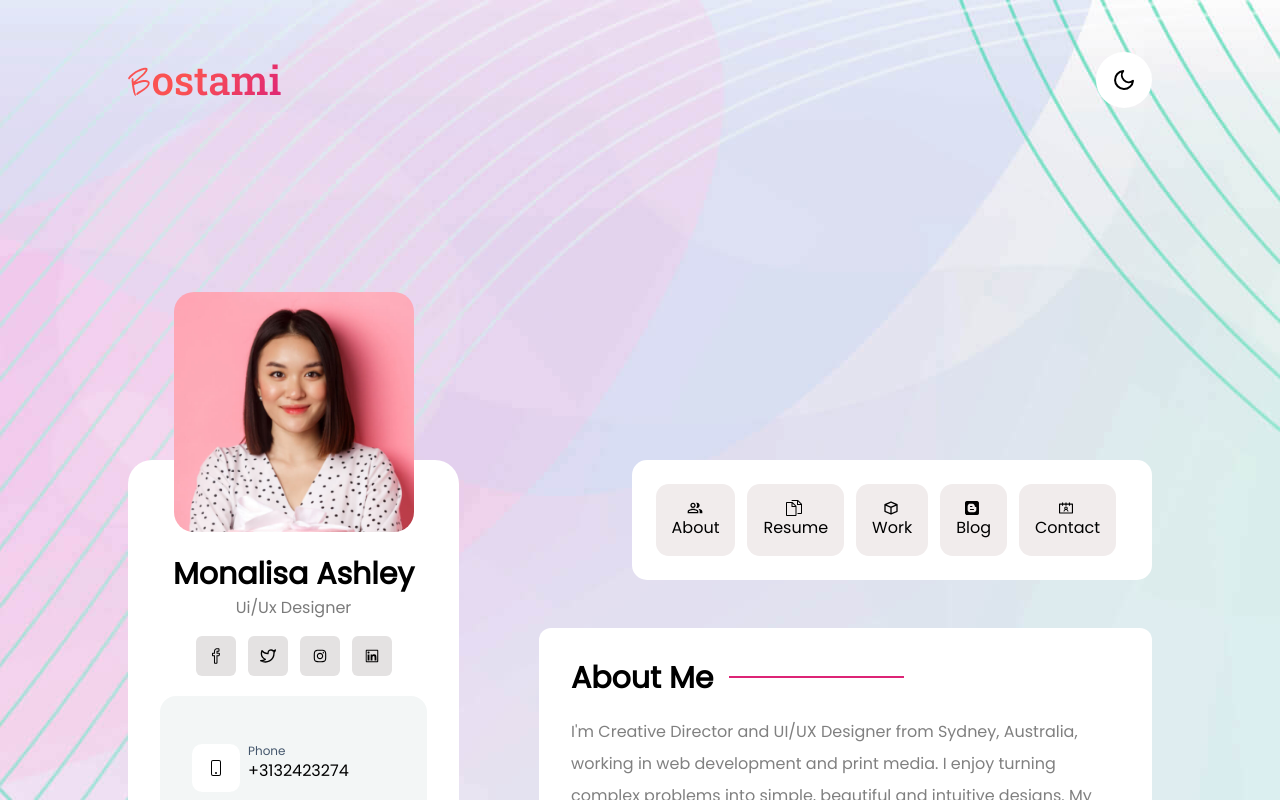
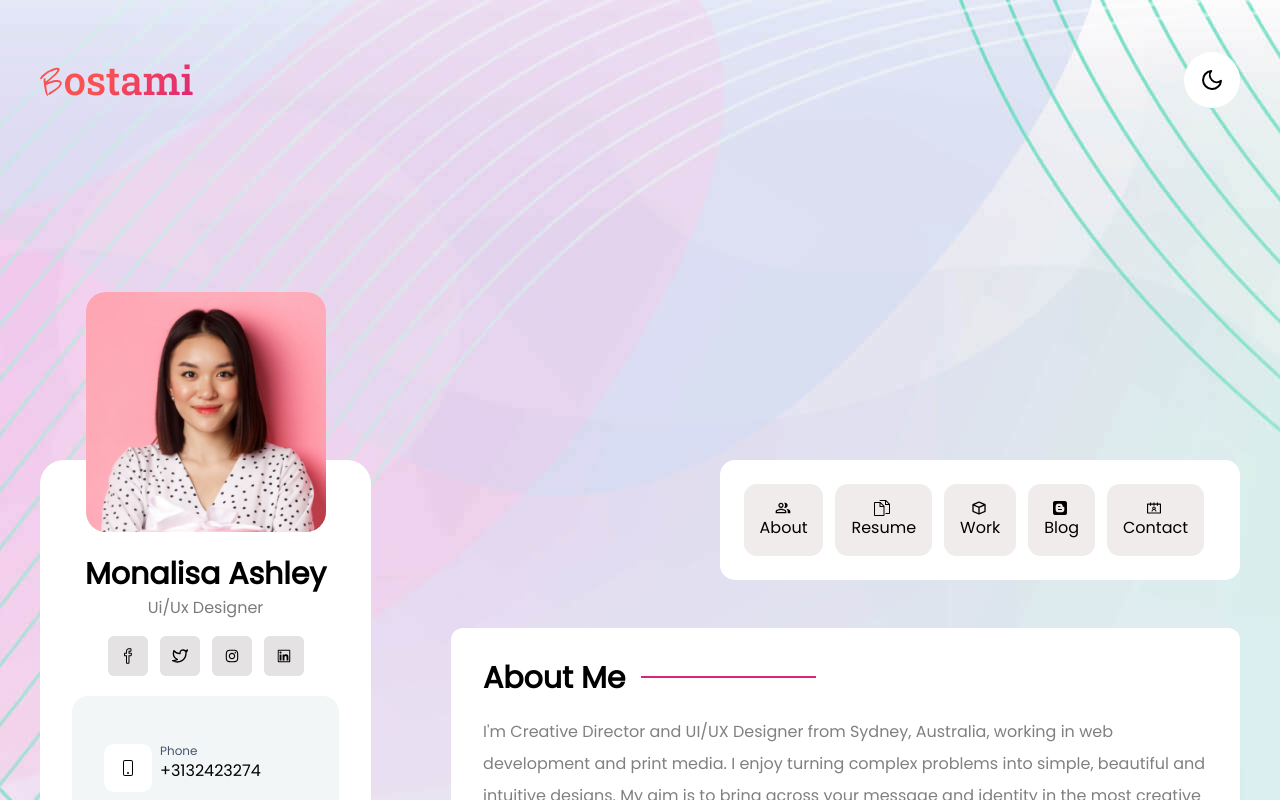
Before and after one commit to Sandeepthakur2630/Bostani, a React (Create React App) app: page / in a window 1280 px wide. Shown: the top 800 px of the page. Built offline with nearby package versions, Linux system fonts and the light colour scheme.

Commit message:
recent commit

```diff
--- a/src/App.js
+++ b/src/App.js
@@ -5,7 +5,7 @@ import Navbar from "./components/Navbar";
 
 function App() {
   return (
-    <Root>
+    <Root className="parent-div">
       <Navbar />
       <Contact />
     </Root>
@@ -17,4 +17,7 @@ export default App;
 const Root = styled.div`
   background-image: url("bg.jpg");
   background-attachment: fixed;
+  @media screen and (max-width: 1024px) {
+    padding: 2rem;
+  }
 `;
--- a/src/components/Contact.jsx
+++ b/src/components/Contact.jsx
@@ -23,7 +23,14 @@ import { AiOutlineContacts } from "react-icons/ai";
 function Contact() {
   return (
     <>
-      <Root className="custom_container flex justify-between items-start gap-20 ">
+      <Root className="custom_container ">
+        <div className="hidden-toggler">
+          <div className=" hr-wrapper flex items-center gap-3">
+            <h1 className="font-bold text-3xl">About me</h1>
+            <div className="h-[3px] w-[75px] bg-[#dd2476]"></div>
+          </div>
+        </div>
+        <div className="about_section flex justify-between items-start gap-20 ">
           <div className="left-content flex-[.25] mt-[300px] relative">
             <div className="avatar_img">
               <img src="Avatar.jpg" alt="" />
@@ -100,14 +107,14 @@ function Contact() {
                 </div>
               </div>
             </div>
-          <button className="flex items-center bg-[#dd2476] px-[2rem] py-[0.75rem] ml-[4.2rem] mt-10 rounded-[35px] text-[#fff] gap-2">
+            <button className=" cv-button flex items-center bg-[#dd2476] px-[2rem] py-[0.75rem]   rounded-[35px] text-[#fff] gap-2">
               <BiDownload className="inline" />
               Download CV
             </button>
           </div>
           <div className="right-content  flex-[.75]">
-          <div className="flex flex-col items-end gap-[3rem]  mt-[300px]  ">
-            <div className="p-[1.5rem] flex gap-3 bg-[#fff] rounded-[15px]">
+            <div className=" about-container flex flex-col items-end gap-[3rem]  mt-[300px]  ">
+              <div className=" navigation-wrapper p-[1.5rem] flex flex-wrap gap-3 bg-[#fff] rounded-[15px] ">
                 <div className="nav-icons">
                   <div>
                     <MdOutlinePeopleAlt className="ml-[15px]" />
@@ -140,22 +147,24 @@ function Contact() {
                 </div>
                 <div> </div>
               </div>
-            <div className="bg-[#fff] p-[2rem] rounded-xl">
+              <div className=" aboutme-container  bg-[#fff] p-[2rem] rounded-xl">
+                <div className="about-para">
                   <div className=" flex bg-[#fff]">
                     <h2 className="font-bold text-3xl">About Me</h2>
                     <div className="red-hr"></div>
                   </div>
                   <p className="leading-[2rem] mt-5 text-[gray]">
-                I'm Creative Director and UI/UX Designer from Sydney, Australia,
-                working in web development and print media. I enjoy turning
-                complex problems into simple, beautiful and intuitive designs.
-                My aim is to bring across your message and identity in the most
-                creative way. I created web design for many famous brand
-                companies. <br />
-                My aim is to bring across your message and identity in the most
-                creative way. I created web design for many famous brand
-                companies.
+                    I'm Creative Director and UI/UX Designer from Sydney,
+                    Australia, working in web development and print media. I
+                    enjoy turning complex problems into simple, beautiful and
+                    intuitive designs. My aim is to bring across your message
+                    and identity in the most creative way. I created web design
+                    for many famous brand companies. <br />
+                    My aim is to bring across your message and identity in the
+                    most creative way. I created web design for many famous
+                    brand companies.
                   </p>
+                </div>
                 <h3 className="font-bold text-3xl pt-4">What I do !</h3>
                 <div className="parent-grid  grid grid-cols-2 gap-[2rem] pt-[30px] ">
                   <div className="grid-elements">
@@ -269,6 +278,7 @@ function Contact() {
               </div>
             </div>
           </div>
+        </div>
       </Root>
     </>
   );
@@ -278,10 +288,52 @@ export default Contact;
 
 const Root = styled.div`
   .left-content {
+    @media (max-width: 786px) {
+      width: 100%;
+    }
     background-color: #fff;
     width: 100%;
     padding: 2rem;
     border-radius: 1.5rem;
+  }
+  .hidden-toggler {
+    display: none;
+    @media (max-width: 787px) {
+      display: block;
+    }
+  }
+  .hr-wrapper {
+    display: none;
+    @media (max-width: 787px) {
+      display: flex;
+    }
+  }
+  .about-container {
+    @media (max-width: 786px) {
+      display: flex;
+      align-items: flex-end;
+      flex-direction: column;
+    }
+  }
+  .navigation-wrapper {
+    @media (max-width: 786px) {
+      display: none;
+    }
+  }
+  .aboutme-container {
+    @media (max-width: 786px) {
+      margin-top: -15rem;
+    }
+  }
+  .about-para {
+    @media (max-width: 786px) {
+      display: none;
+    }
+  }
+
+  .cv-button {
+    margin: auto;
+    margin-top: 2rem;
   }
   .avatar_img {
     width: 75%;
@@ -293,6 +345,9 @@ const Root = styled.div`
     }
   }
   .contact-icon {
+    @media (max-width: 786px) {
+      display: none;
+    }
     padding: 1rem;
     background: #fff;
     margin-top: 1rem;
@@ -343,6 +398,11 @@ const Root = styled.div`
   }
   .custom-container {
   }
+  .about_section {
+    @media (max-width: 786px) {
+      flex-direction: column;
+    }
+  }
   .onhover {
     :hover {
       color: #dd2476;
--- a/src/components/Navbar.jsx
+++ b/src/components/Navbar.jsx
@@ -5,21 +5,28 @@ import styled from "styled-components";
 function Navbar() {
   return (
     <>
-      <Root className="custom_container">
-        <div>
+      <Navwrap className="custom_container">
+        <div className="logo-img">
           <img src="Bostani.png" alt="" />
         </div>
+        <div className="hamburger">++++ </div>
         <div className="icon-div">
           <FiMoon className="icon" />
         </div>
-      </Root>
+      </Navwrap>
+
     </>
   );
 }
 
 export default Navbar;
 
-const Root = styled.div`
+const Navwrap = styled.div`
+  @media (max-width: 786px) {
+    display: flex;
+    align-items: center;
+    justify-content: end;
+  }
   display: flex;
   align-items: center;
 
@@ -38,9 +45,27 @@ const Root = styled.div`
       font-size: 1.5rem;
     }
     &:hover {
-        background-color: red;
-        color: #fff;
-        transition: 0.3s;
-      }
+      background-color: red;
+      color: #fff;
+      transition: 0.3s;
+    }
+  }
+  .logo-img {
+    @media (max-width: 786px) {
+      margin-right: auto;
+    }
+  }
+  .hr {
+    width: 10.9rem;
+    height: 2px;
+    margin-top: 1rem;
+    margin-left: 1rem;
+    background-color: #d5eef2;
+  }
+  .hamburger {
+    display: none;
+    @media (max-width: 786px) {
+      display: block;
+    }
   }
 `;
--- a/src/index.css
+++ b/src/index.css
@@ -21,6 +21,7 @@ html {
   font-size: 100%;
 }
 .custom_container {
-  max-width: 80%;
+  max-width: 1200px;
+  width: 100%;
   margin: auto;
 }
```
Lines whose indentation alone changed are shown as unchanged.
